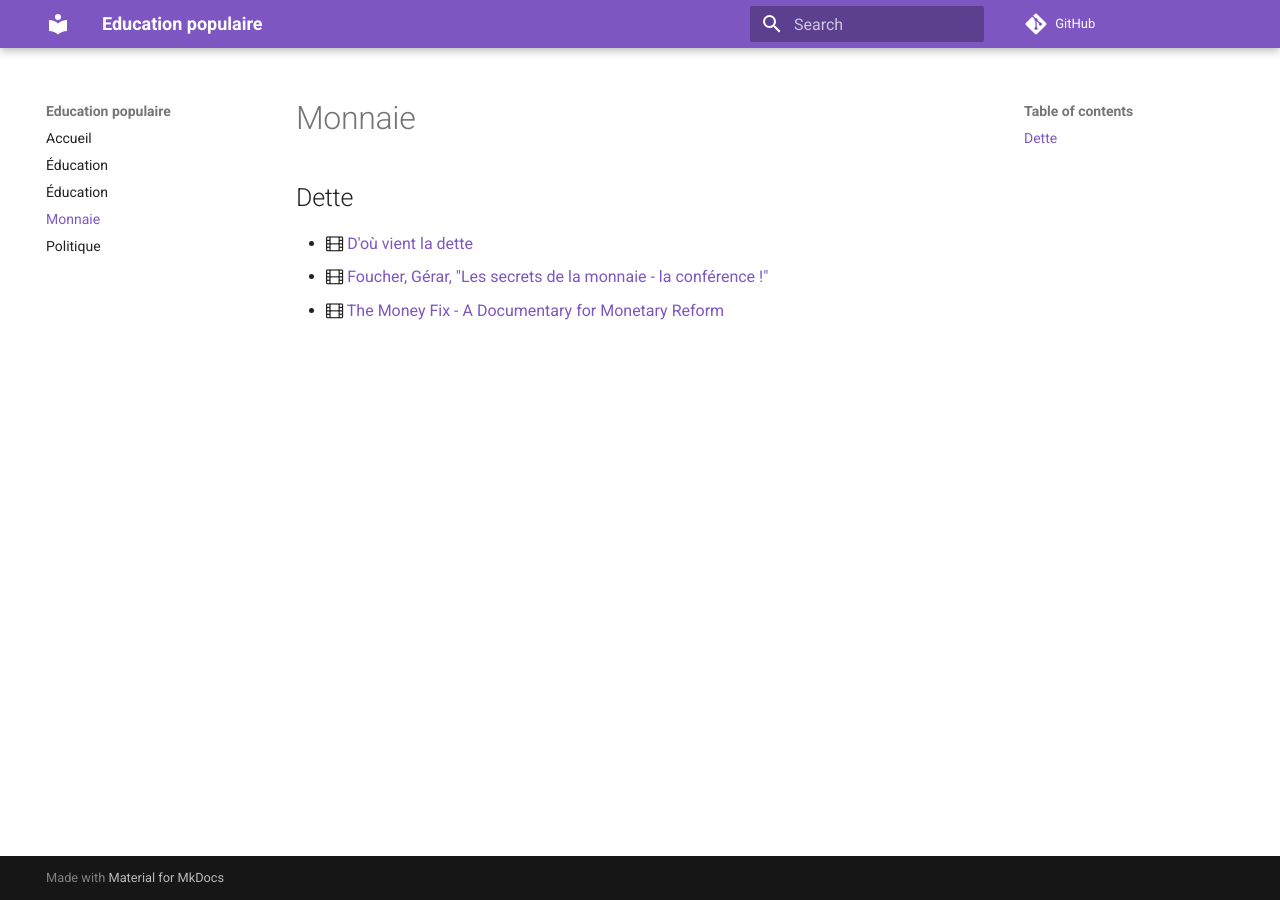
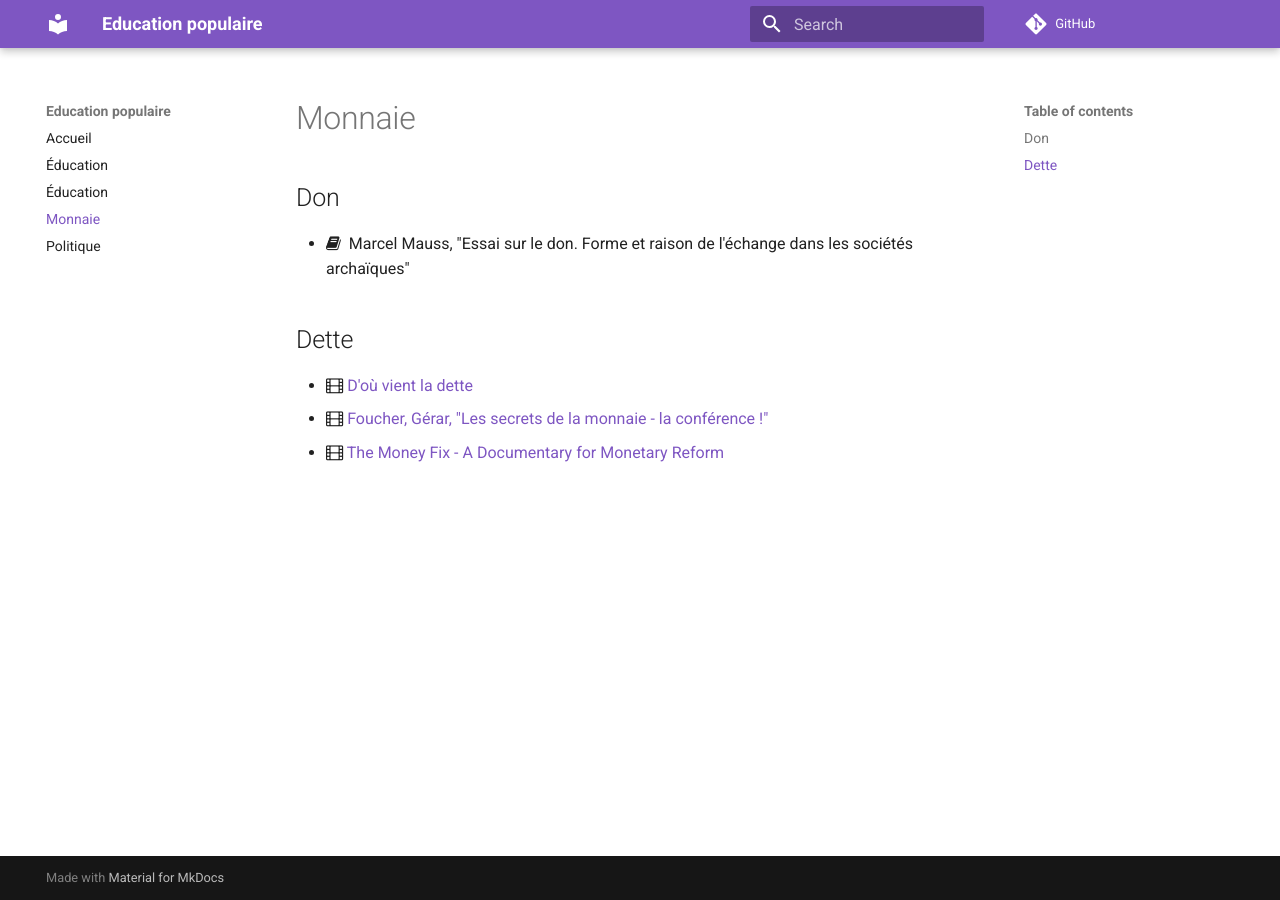
Before and after one commit to elgadjo/peer-education, an MkDocs documentation site: the page built from docs/monnaie.md, in a window 1280 px wide. Built offline with MkDocs 1.6.1 and Material for MkDocs 9.7.7, drawn with Linux system fonts in a browser that asks for light colours; comment, search, counter and statistics services are not loaded; old or Windows-style settings are respelled for this version of MkDocs.

Commit message:
Update monnaie.md

```diff
--- a/docs/monnaie.md
+++ b/docs/monnaie.md
@@ -1,5 +1,9 @@
 
 # Monnaie
+
+## Don
+- <i class="fa fa-book"></i>
+  Marcel Mauss, "Essai sur le don. Forme et raison de l'échange dans les sociétés archaïques"
 
 ## Dette
 
```
